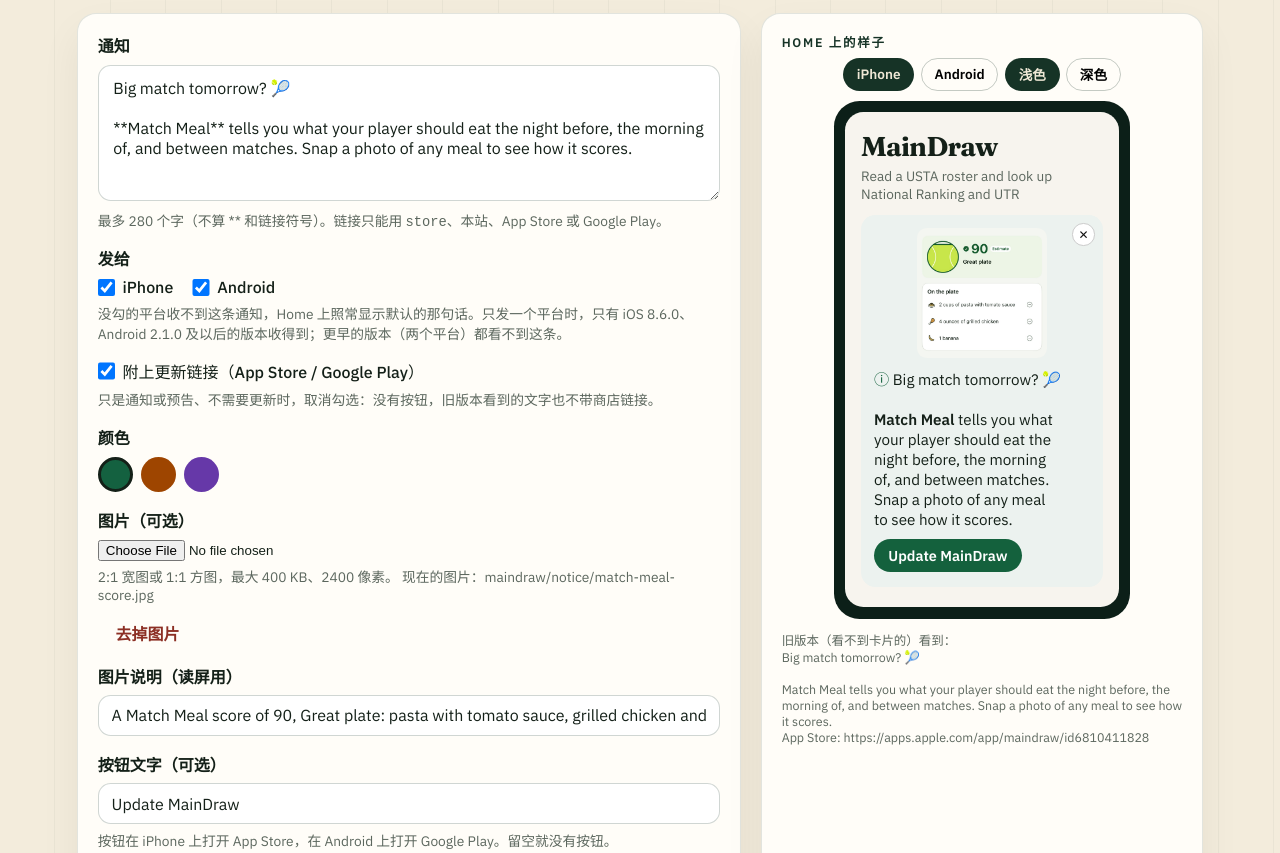
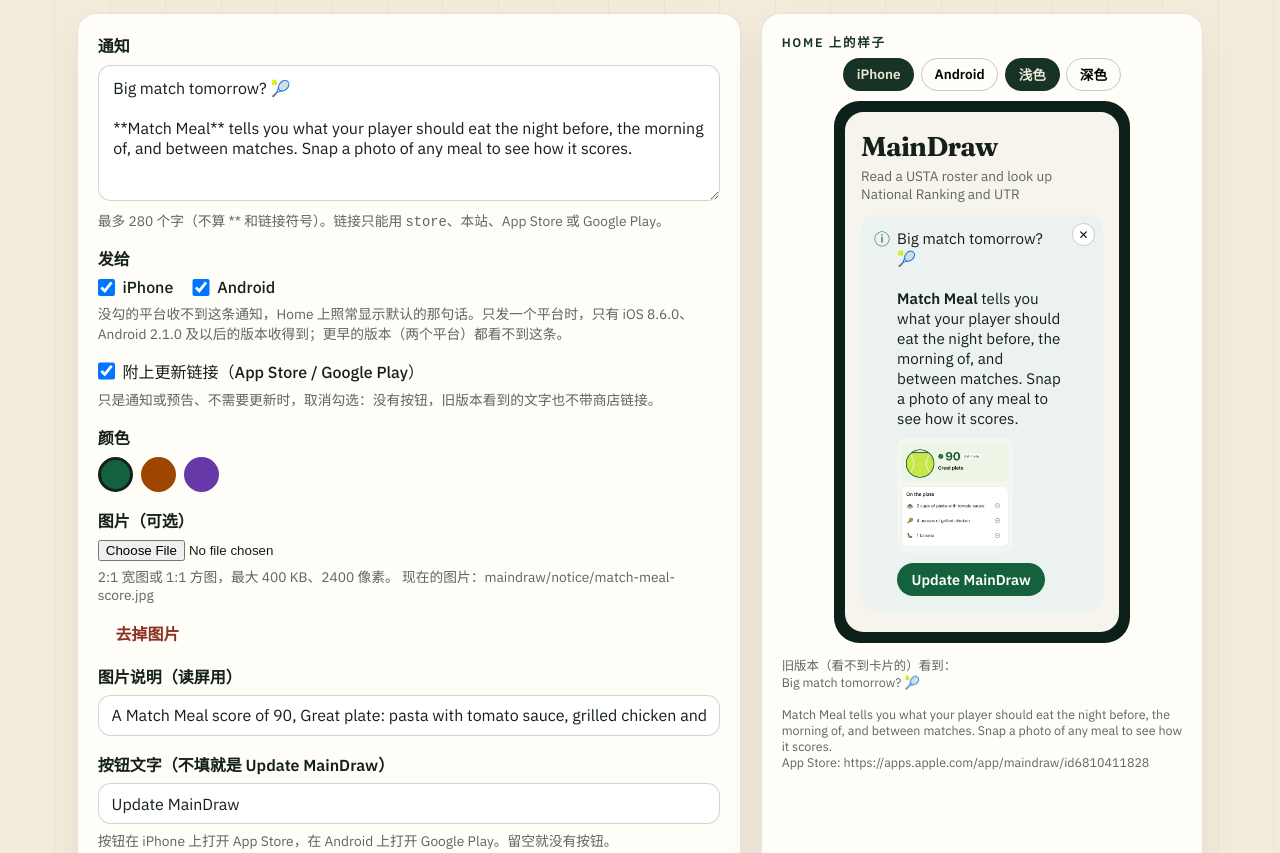
Before and after one commit to vibecodingisfun/vibecodingisfun.github.io, a plain HTML site: page maindraw/dashboard.html in a window 1280 px wide. Shown: the part 233-1086 px from the top of the page. Drawn offline with Linux system fonts and the light colour scheme.

Commit message:
MainDraw dashboard: update links always add a button; preview shows text, image, button

```diff
--- a/maindraw/dashboard.html
+++ b/maindraw/dashboard.html
@@ -163,7 +163,10 @@
     .screen.dark { background: #000; color: #f2f2f2; }
     .screen.dark .tag, .screen.dark .empty { color: #9a9a9a; }
     .card { position: relative; margin-top: 0.8rem; border-radius: 0.9rem; padding: 0.8rem 0.8rem 0.9rem; }
-    .card .img { display: block; margin: 0 auto 0.6rem; border-radius: 0.6rem; object-fit: cover; }
+    .card { display: flex; gap: 0.45rem; align-items: flex-start; }
+    .card .i { line-height: 1.4; }
+    .card .body { flex: 1; min-width: 0; }
+    .card .img { display: block; margin: 0.6rem 0 0; border-radius: 0.6rem; object-fit: cover; }
     .card .img.wide { width: 100%; aspect-ratio: 2 / 1; }
     .card .img.square { width: 60%; aspect-ratio: 1 / 1; }
     .card .text { font-size: 0.95rem; padding-right: 1.8rem; white-space: pre-wrap; }
@@ -231,8 +234,8 @@
       </div>
 
       <div class="field" id="button-field">
-        <label for="button-label">按钮文字（可选）</label>
-        <input id="button-label" type="text" maxlength="40" placeholder="Get MainDraw">
+        <label for="button-label">按钮文字（不填就是 Update MainDraw）</label>
+        <input id="button-label" type="text" maxlength="40" placeholder="Update MainDraw">
         <p class="hint">按钮在 iPhone 上打开 App Store，在 Android 上打开 Google Play。留空就没有按钮。</p>
       </div>
 
@@ -287,12 +290,16 @@
     const tokenBox = $("#token");
     const state = { accent: "green", platform: "ios", mode: "light", imageUrl: null, imageFile: null, imagePreview: null, imageShape: null };
 
+    const defaultButtonLabel = "Update MainDraw";
+
     function rgb(c) { return "rgb(" + c.map((v) => Math.round(v * 255)).join(",") + ")"; }
     function escapeHtml(t) { return t.replace(/[&<>"]/g, (c) => ({ "&": "&amp;", "<": "&lt;", ">": "&gt;", '"': "&quot;" }[c])); }
 
     function currentForm() {
       const storeLinks = $("#store-links").checked;
-      const label = storeLinks ? $("#button-label").value.trim() : "";
+      // With update links on, the card always gets a button: the typed label, or "Update MainDraw". New builds show
+      // only the card, so without a button there is nothing to tap (Bo, 2026-11-25).
+      const label = storeLinks ? ($("#button-label").value.trim() || defaultButtonLabel) : "";
       const hasImage = !!(state.imageUrl || state.imageFile);
       return {
         notice: messageBox.value,
@@ -341,8 +348,9 @@
           ? '<img class="img ' + state.imageShape + '" src="' + escapeHtml(imageSrc) + '" alt="' + escapeHtml(form.image ? form.image.alt : "") + '">' : "";
         const buttonText = dark ? "#121212" : "#fff";
         const buttonHtml = form.button ? '<span class="btn" style="background:' + rgb(accent) + ";color:" + buttonText + '">' + escapeHtml(form.button.label) + "</span>" : "";
-        preview.innerHTML = '<div class="card" style="background:' + rgb(tint) + '">' + imageHtml +
-          '<div class="text"><span style="color:' + rgb(accent) + '">ⓘ</span> ' + textHtml + "</div>" + buttonHtml + '<span class="x">✕</span></div>';
+        // Same order as the apps: text, then image, then button, all lined up after the ⓘ icon.
+        preview.innerHTML = '<div class="card" style="background:' + rgb(tint) + '"><span class="i" style="color:' + rgb(accent) + '">ⓘ</span>' +
+          '<div class="body"><div class="text">' + textHtml + "</div>" + imageHtml + buttonHtml + '</div><span class="x">✕</span></div>';
         const key = state.platform === "ios" ? "iosMessage" : "androidMessage";
         $("#old").textContent = "旧版本（看不到卡片的）看到：\n" + R.plainText(notice, key, form.storeLinks);
       }
```
